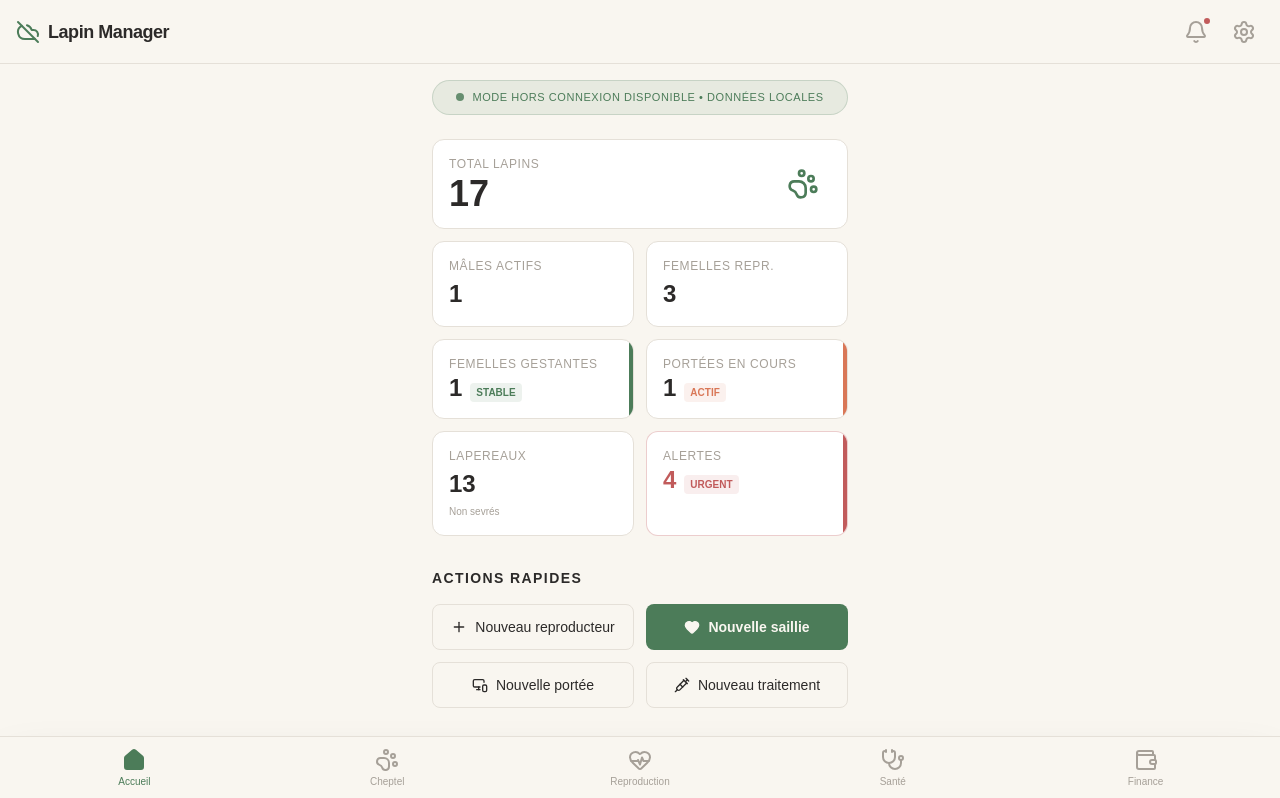
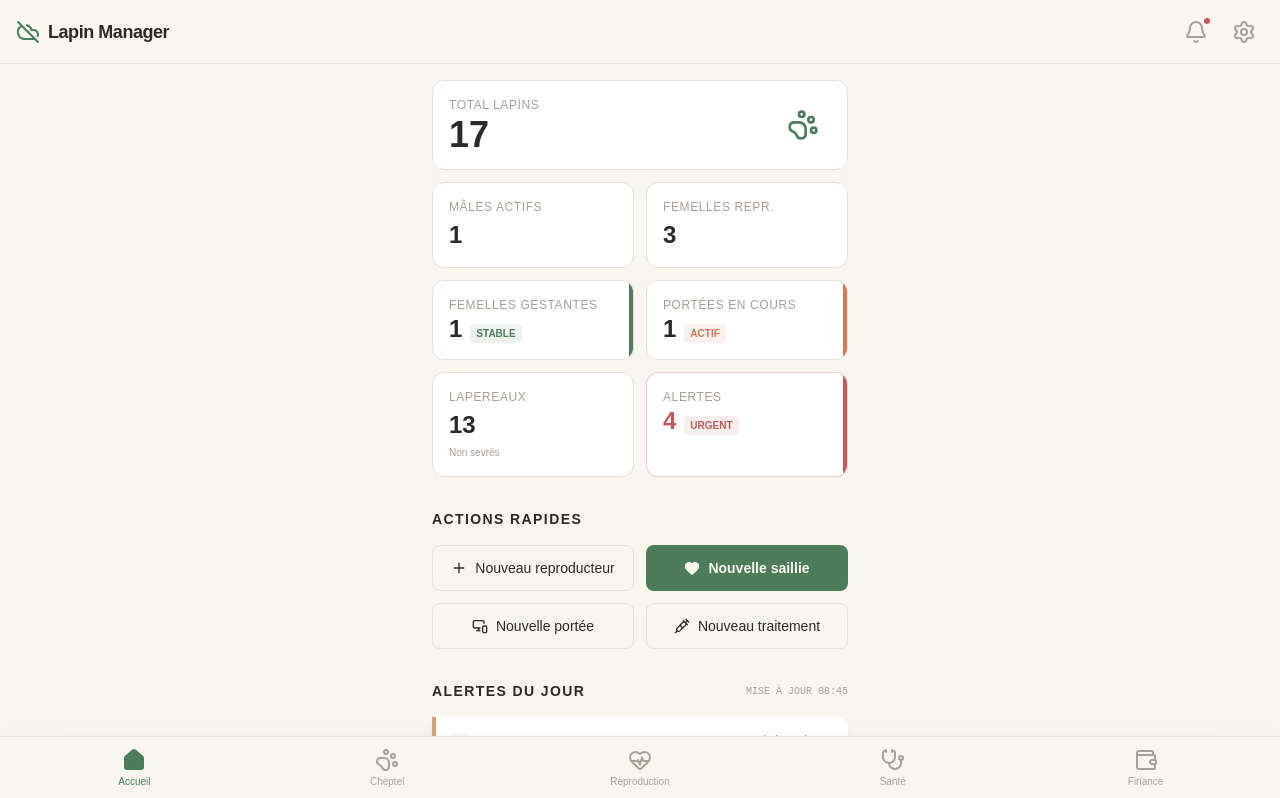
Before and after one commit to layesamake/gestionlapin, a React (Vite) app: page / in a window 1280 px wide. Shown: the top 798 px of the page. Built offline with nearby package versions, Linux system fonts and the light colour scheme.

Commit message:
UI: Remove offline mode banner from dashboard

```diff
--- a/src/pages/Dashboard.tsx
+++ b/src/pages/Dashboard.tsx
@@ -36,12 +36,6 @@ export const Dashboard: React.FC = () => {
 
   return (
     <>
-      {/* Connectivity Indicator */}
-      <div className="mb-6 flex items-center justify-center gap-2 py-2 px-4 rounded-full bg-primary/10 border border-primary/20">
-        <div className="w-2 h-2 rounded-full bg-primary animate-pulse"></div>
-        <span className="text-primary text-[11px] font-medium uppercase tracking-wider">Mode hors connexion disponible • Données locales</span>
-      </div>
-
       {/* Key Indicators Grid */}
       <section className="grid grid-cols-2 gap-3 mb-8">
         <div className="col-span-2 bg-surface border border-border p-4 rounded-xl flex items-center justify-between">
```
